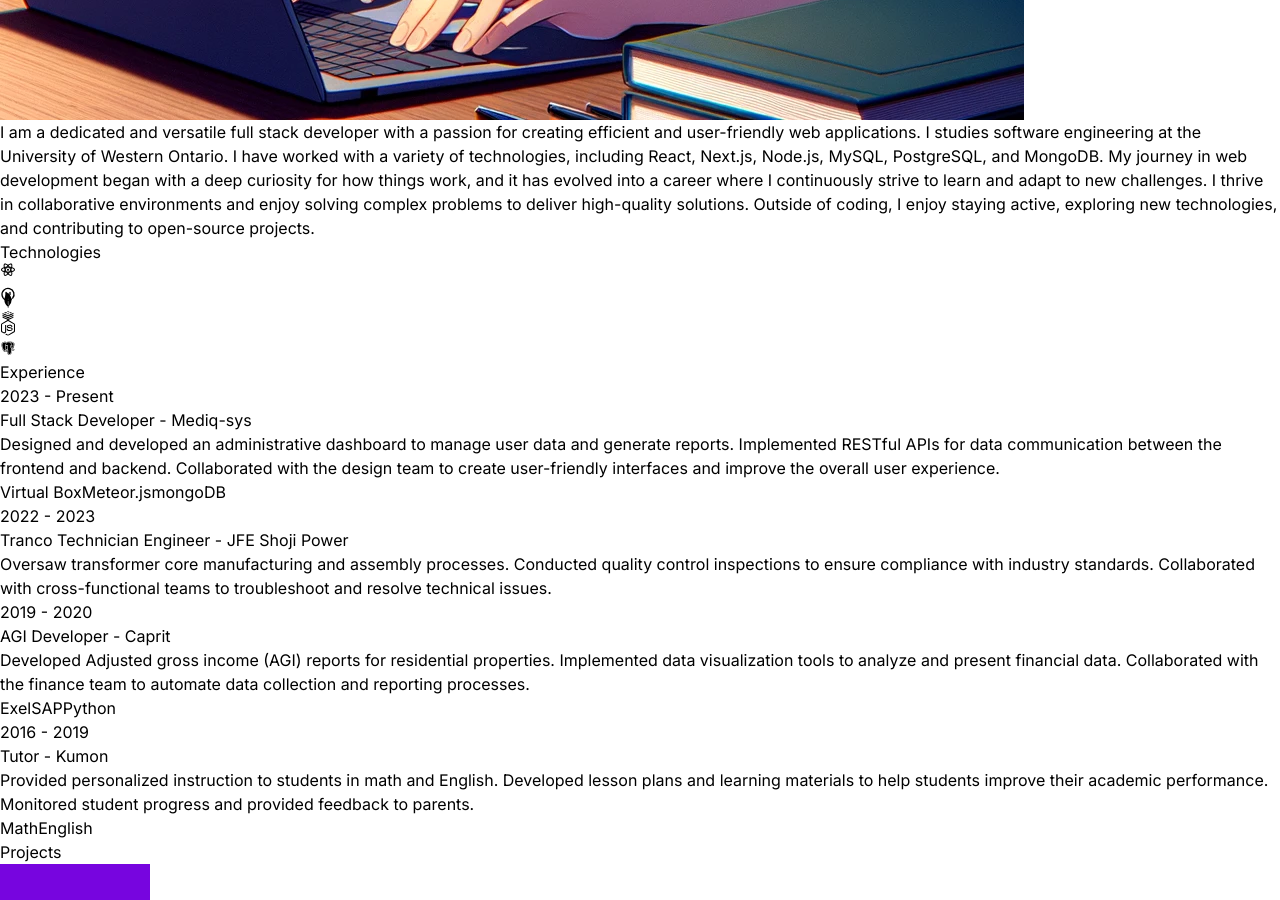
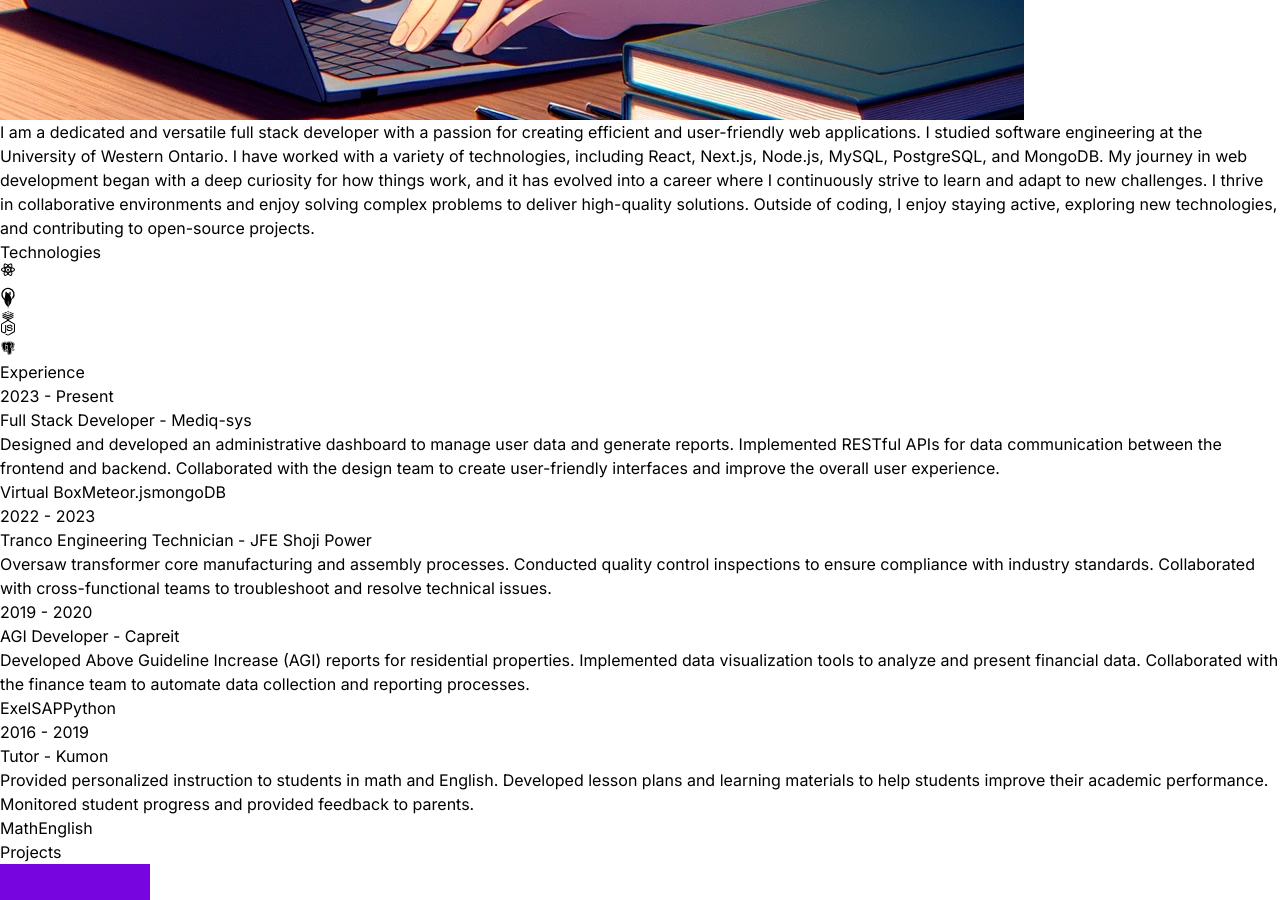
Before and after one commit to ClutchForce/new-portfolio, a React (Vite) app: page / in a window 1280 px wide. Shown: the part 3160-4060 px from the top of the page. Built offline with nearby package versions, Linux system fonts and the light colour scheme.

Commit message:
spellcheck

```diff
--- a/src/constants/index.js
+++ b/src/constants/index.js
@@ -5,7 +5,7 @@ import project4 from "../assets/projects/project-4.jpg";
 
 export const HERO_CONTENT = `I am a passionate full stack developer with a knack for crafting robust and scalable web applications. With 2 years of hands-on experience, I have honed my skills in front-end technologies like React and Next.js, as well as back-end technologies like Node.js, MySQL, PostgreSQL, and MongoDB. My goal is to leverage my expertise to create innovative solutions that drive business growth and deliver exceptional user experiences.`;
 
-export const ABOUT_TEXT = `I am a dedicated and versatile full stack developer with a passion for creating efficient and user-friendly web applications. I studies software engineering at the University of Western Ontario. I have worked with a variety of technologies, including React, Next.js, Node.js, MySQL, PostgreSQL, and MongoDB. My journey in web development began with a deep curiosity for how things work, and it has evolved into a career where I continuously strive to learn and adapt to new challenges. I thrive in collaborative environments and enjoy solving complex problems to deliver high-quality solutions. Outside of coding, I enjoy staying active, exploring new technologies, and contributing to open-source projects.`;
+export const ABOUT_TEXT = `I am a dedicated and versatile full stack developer with a passion for creating efficient and user-friendly web applications. I studied software engineering at the University of Western Ontario. I have worked with a variety of technologies, including React, Next.js, Node.js, MySQL, PostgreSQL, and MongoDB. My journey in web development began with a deep curiosity for how things work, and it has evolved into a career where I continuously strive to learn and adapt to new challenges. I thrive in collaborative environments and enjoy solving complex problems to deliver high-quality solutions. Outside of coding, I enjoy staying active, exploring new technologies, and contributing to open-source projects.`;
 
 export const EXPERIENCES = [
   {
@@ -18,7 +18,7 @@ export const EXPERIENCES = [
   },
   {
     year: "2022 - 2023",
-    role: "Tranco Technician Engineer",
+    role: "Tranco Engineering Technician",
     company: "JFE Shoji Power",
     description: `Oversaw transformer core manufacturing and assembly processes. Conducted quality control inspections to ensure compliance with industry standards. Collaborated with cross-functional teams to troubleshoot and resolve technical issues.`,
     technologies: [],
@@ -27,8 +27,8 @@ export const EXPERIENCES = [
   {
     year: "2019 - 2020",
     role: "AGI Developer",
-    company: "Caprit",
-    description: `Developed Adjusted gross income (AGI) reports for residential properties. Implemented data visualization tools to analyze and present financial data. Collaborated with the finance team to automate data collection and reporting processes.`,
+    company: "Capreit",
+    description: `Developed Above Guideline Increase (AGI) reports for residential properties. Implemented data visualization tools to analyze and present financial data. Collaborated with the finance team to automate data collection and reporting processes.`,
     technologies: ["Exel", "SAP", "Python"],
     link: "https://www.capreit.ca/"
 
```
